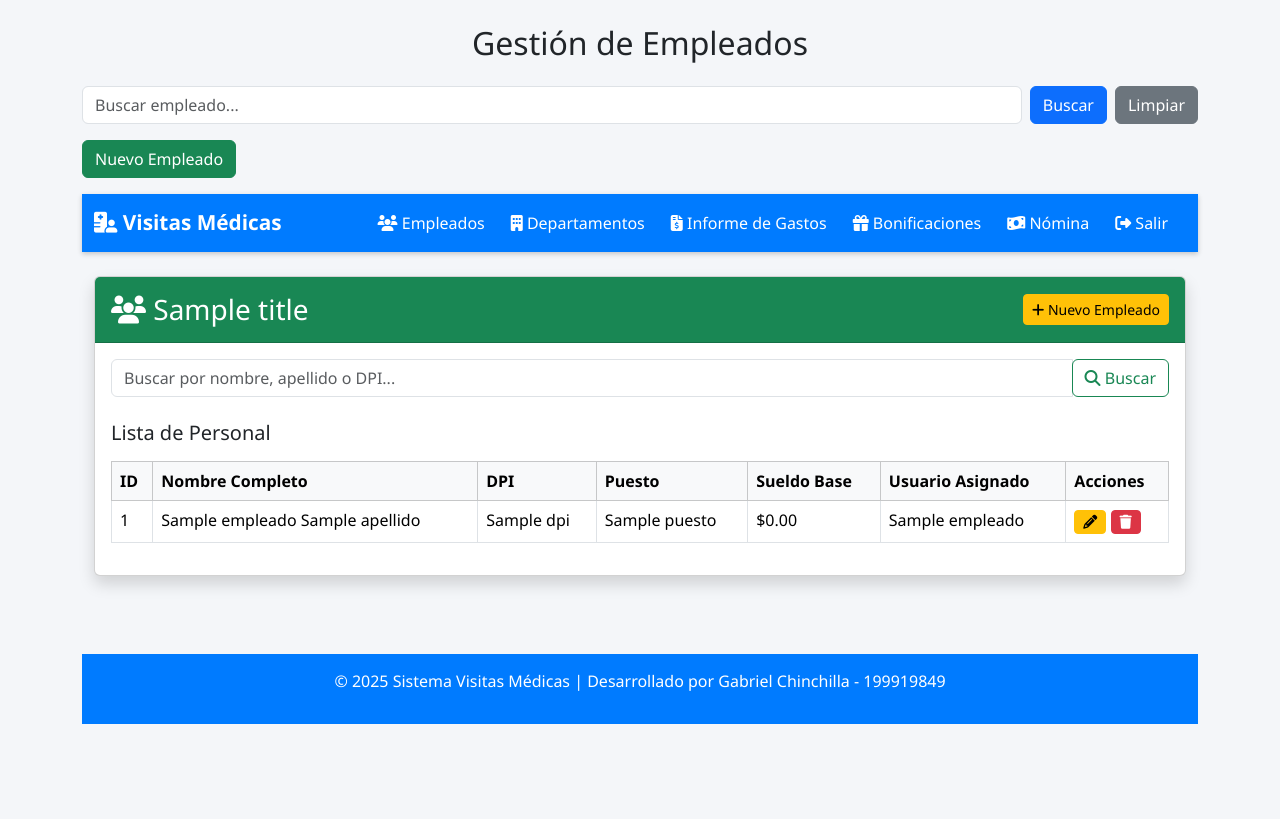
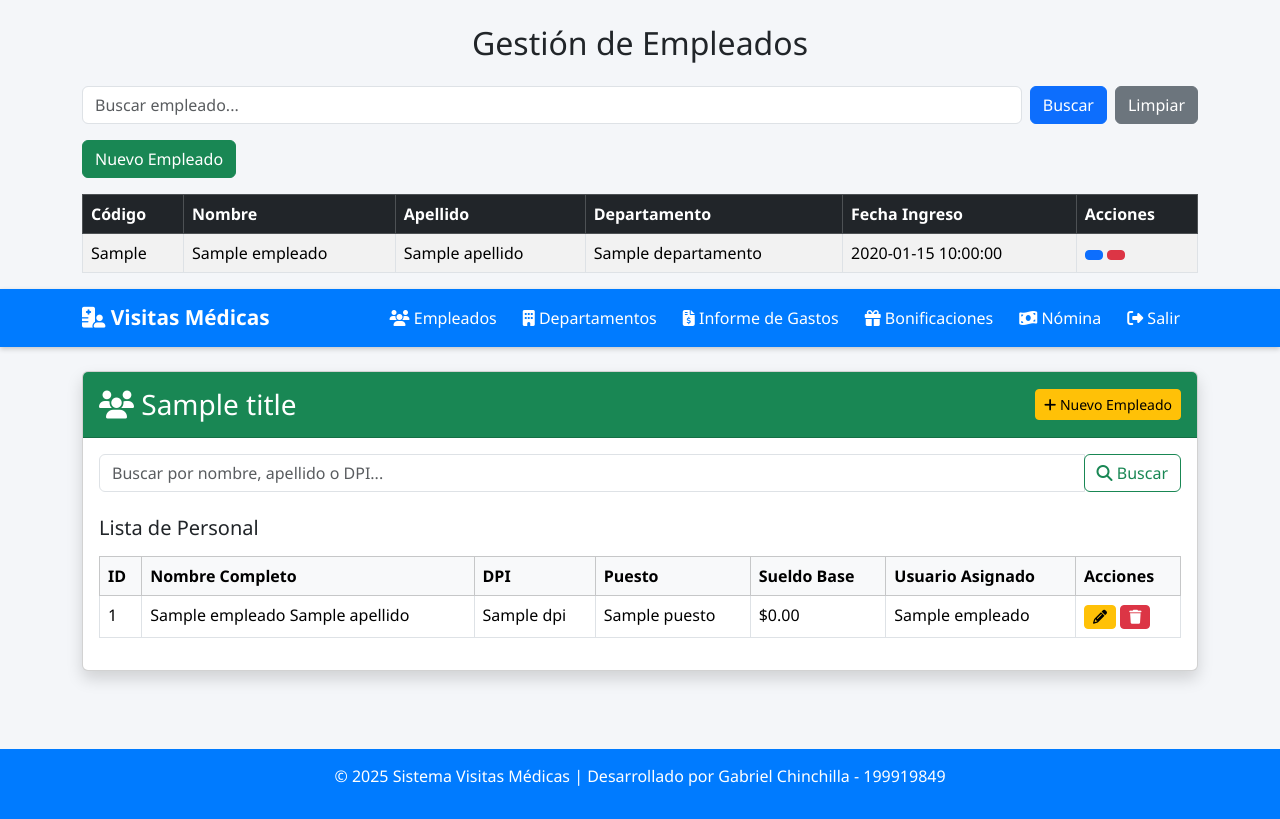
Before and after one commit to GabrielChinchilla-P/Pfinal, a CodeIgniter 4 app: the page made by app/Views/empleado/index.php in a window 1280 px wide. Before the commit the page ends 724 px from the top, so only its background shows below. Run offline with PHP 8.4 and a stand-in for CodeIgniter, Linux system fonts and the light colour scheme; the template is opened without the code that fills it: most values are stand-ins (such as "Sample title", 1, 10 or a date in 2020); data that the repository does not hold is empty; some libraries are stand-ins or nearby versions.

Commit message:
Se agrego la tabla

```diff
--- a/app/Views/empleado/index.php
+++ b/app/Views/empleado/index.php
@@ -19,6 +19,51 @@
     <button class="btn btn-success mb-3" data-bs-toggle="modal" data-bs-target="#modalEmpleado">
         <i class="bi bi-plus-circle"></i> Nuevo Empleado
     </button>
+
+    <!-- Tabla -->
+    <table id="tablaEmpleados" class="table table-bordered table-striped">
+        <thead class="table-dark">
+            <tr>
+                <th>Código</th>
+                <th>Nombre</th>
+                <th>Apellido</th>
+                <th>Departamento</th>
+                <th>Fecha Ingreso</th>
+                <th>Acciones</th>
+            </tr>
+        </thead>
+        <tbody>
+            <?php foreach ($empleados as $e): ?>
+            <tr>
+                <td><?= $e['cod_empleado'] ?></td>
+                <td><?= $e['nombre'] ?></td>
+                <td><?= $e['apellido'] ?></td>
+                <td><?= $e['departamento'] ?></td>
+                <td><?= $e['fecha_ingreso'] ?></td>
+                <td>
+                    <button class="btn btn-primary btn-sm"
+                            data-bs-toggle="modal"
+                            data-bs-target="#modalEmpleado"
+                            data-id="<?= $e['cod_empleado'] ?>"
+                            data-nombre="<?= $e['nombre'] ?>"
+                            data-apellido="<?= $e['apellido'] ?>"
+                            data-departamento="<?= $e['departamento'] ?>"
+                            data-fecha="<?= $e['fecha_ingreso'] ?>">
+                        <i class="bi bi-pencil"></i>
+                    </button>
+                    <a href="<?= base_url('/empleados/delete/' . $e['cod_empleado']); ?>"
+                       class="btn btn-danger btn-sm"
+                       onclick="return confirm('¿Seguro que desea eliminar este empleado?')">
+                       <i class="bi bi-trash"></i>
+                    </a>
+                </td>
+            </tr>
+            <?php endforeach; ?>
+        </tbody>
+    </table>
+</div>
+
+
 
 
 
```
